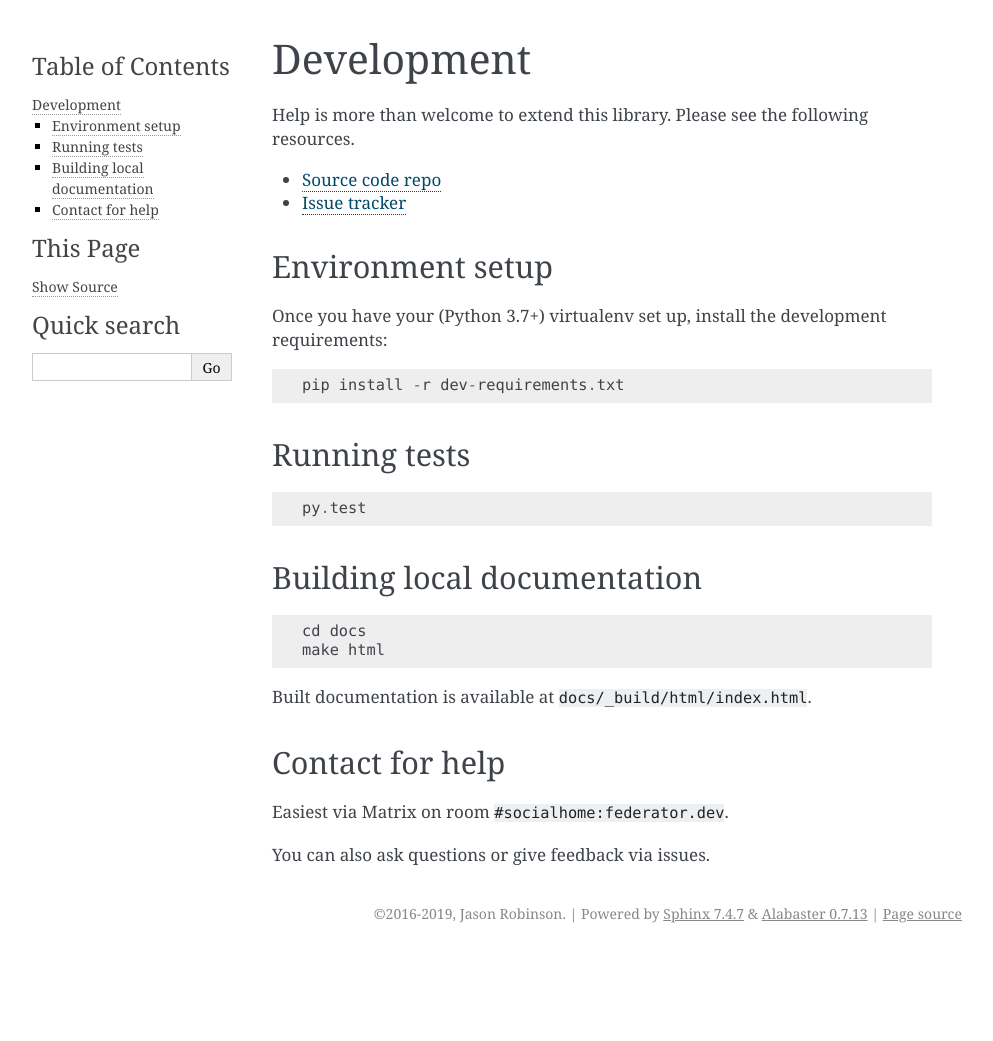
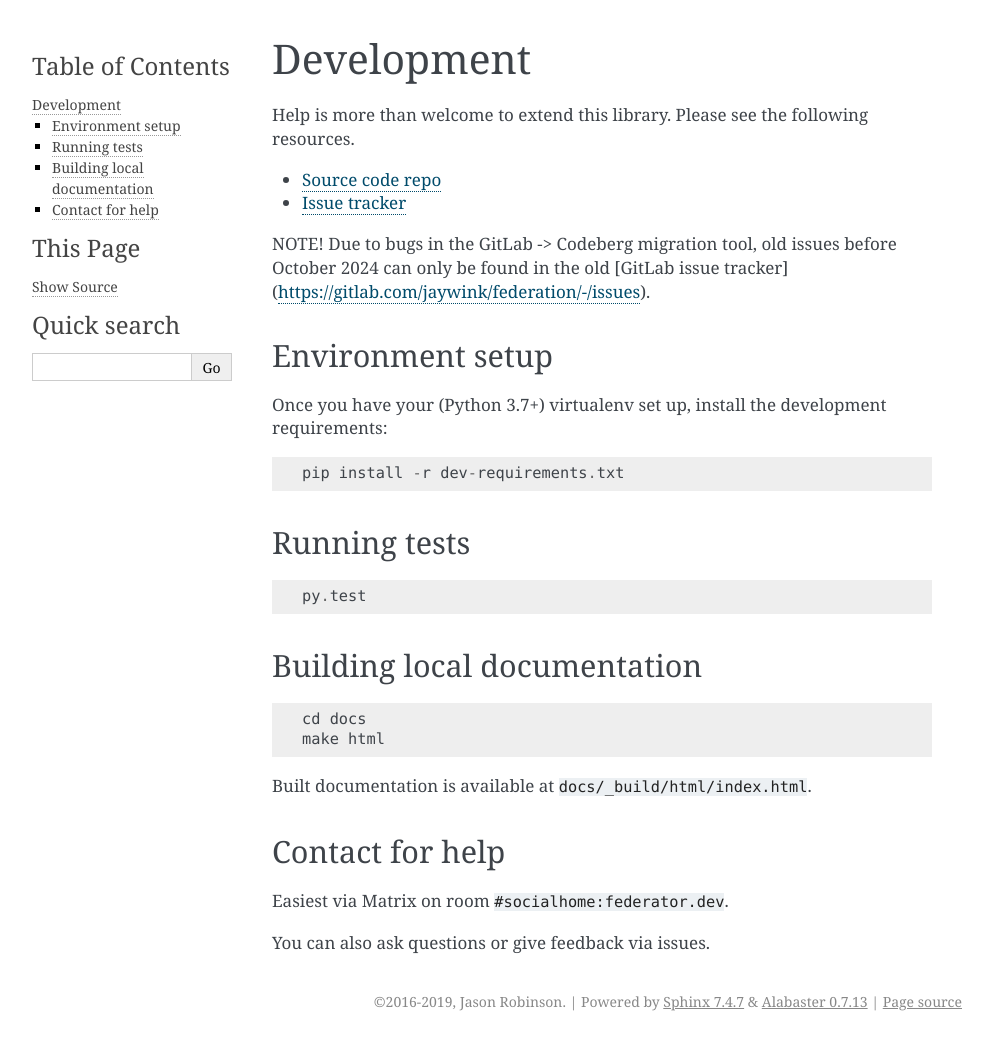
Before and after one commit to jaywink/federation, a Sphinx documentation site: the page built from docs/development.rst, in a window 1280 px wide. Shown: the whole page, without its empty margins (148-1141 px from the left). Built offline with Sphinx 7.4.7, drawn with Linux system fonts in a browser that asks for light colours; before the commit the page ends 953 px from its top, so only the background shows below that.

Commit message:
GitLab -> Codeberg changes

```diff
--- a/docs/development.rst
+++ b/docs/development.rst
@@ -3,8 +3,11 @@
 
 Help is more than welcome to extend this library. Please see the following resources.
 
-* `Source code repo <https://gitlab.com/jaywink/federation>`_
-* `Issue tracker <https://gitlab.com/jaywink/federation/-/issues>`_
+* `Source code repo <https://codeberg.org/socialhome/federation>`_
+* `Issue tracker <https://codeberg.org/socialhome/federation/issues>`_
+
+NOTE! Due to bugs in the GitLab -> Codeberg migration tool, old issues before October 2024 can
+only be found in the old [GitLab issue tracker](https://gitlab.com/jaywink/federation/-/issues).
 
 Environment setup
 -----------------
--- a/docs/introduction.rst
+++ b/docs/introduction.rst
@@ -43,8 +43,3 @@
 .......
 
 `BSD 3-clause license <https://www.tldrlegal.com/l/bsd3>`_.
-
-Author
-......
-
-Jason Robinson / `jasonrobinson.me <https://jasonrobinson.me>`_ / `@jaywink:federator.dev <https://matrix.to/#/@jaywink:federator.dev>`_ / `GitLab <https://gitlab.com/jaywink>`_ / `GitHub <https://github.com/jaywink>`_
--- a/setup.py
+++ b/setup.py
@@ -20,7 +20,7 @@
     author_email='mail@jasonrobinson.me',
     maintainer='Jason Robinson',
     maintainer_email='mail@jasonrobinson.me',
-    url='https://gitlab.com/jaywink/federation',
+    url='https://codeberg.org/socialhome/federation',
     download_url='https://pypi.org/project/federation/',
     packages=find_packages(),
     license="BSD 3-clause",
```
Also changed, not shown: CHANGELOG.md (+4 -0 lines), README.md (+1 -5 lines), 1 other file.
